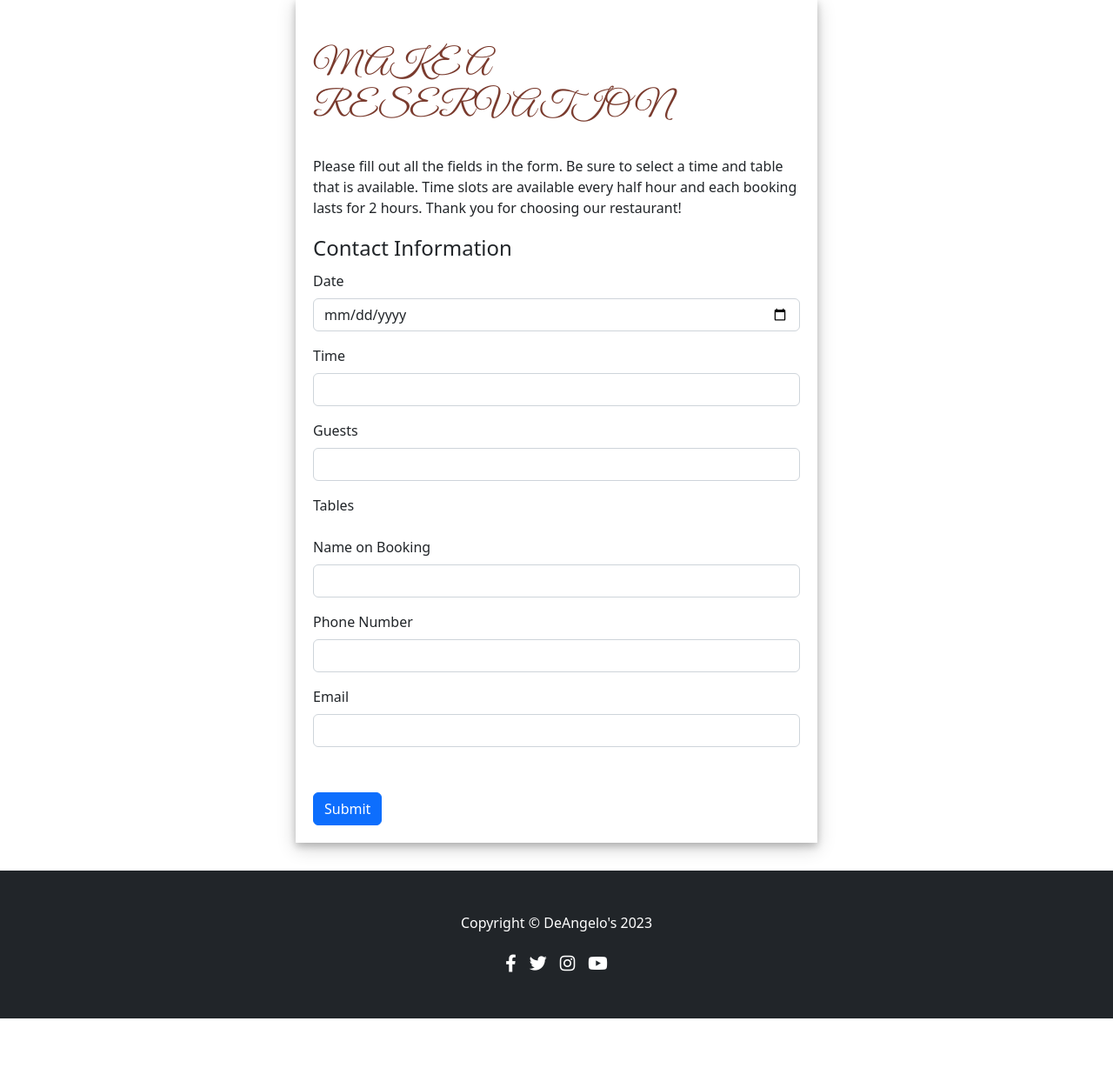
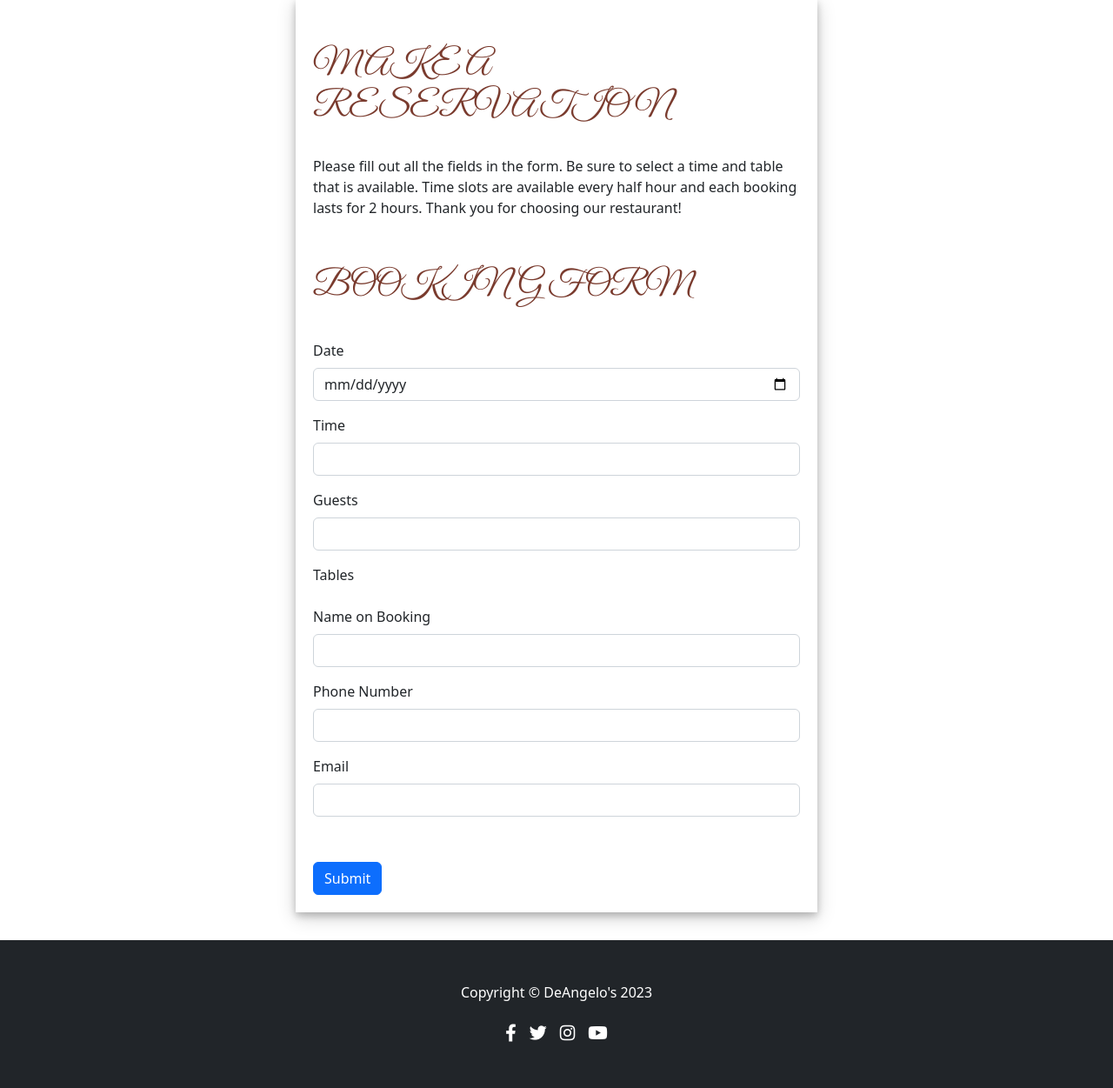
Before and after one commit to PajoHack/Booking-System-PP4, a Django app: page /booking/ in a window 1280 px wide. Shown: the part 89-1340 px from the top of the page at 87% size. Before the commit the page ends 1260 px from the top, so only its background shows below. Run offline with Django 3.2, Linux system fonts and the light colour scheme; the visitor is signed in with stand-in values (Sample User, id 1); data that the repository does not hold is empty; some libraries are stand-ins or nearby versions.

Commit message:
Add more info to the README, updated the features of the home, menu and reservation pages

```diff
--- a/bookings/templates/bookings/booking.html
+++ b/bookings/templates/bookings/booking.html
@@ -14,7 +14,7 @@ Reservation
     <form method="post" class="form" id="res-form">
         {% csrf_token %}
         <fieldset>
-            <legend>Contact Information</legend>
+            <legend class="menu-title">Booking Form</legend>
             {% for field in form %}
                 <div class="form-group">
                     <label for="{{ field.id_for_label }}">{{ field.label }}</label>
```
Also changed, not shown: README.md, documentation/booking-form.png (added), documentation/gallery.png (added), documentation/menu.png (added), documentation/past-booking-and-too-close-to-closing-time.png (added), documentation/table-available.png (added), documentation/table-not-available.png (added).
